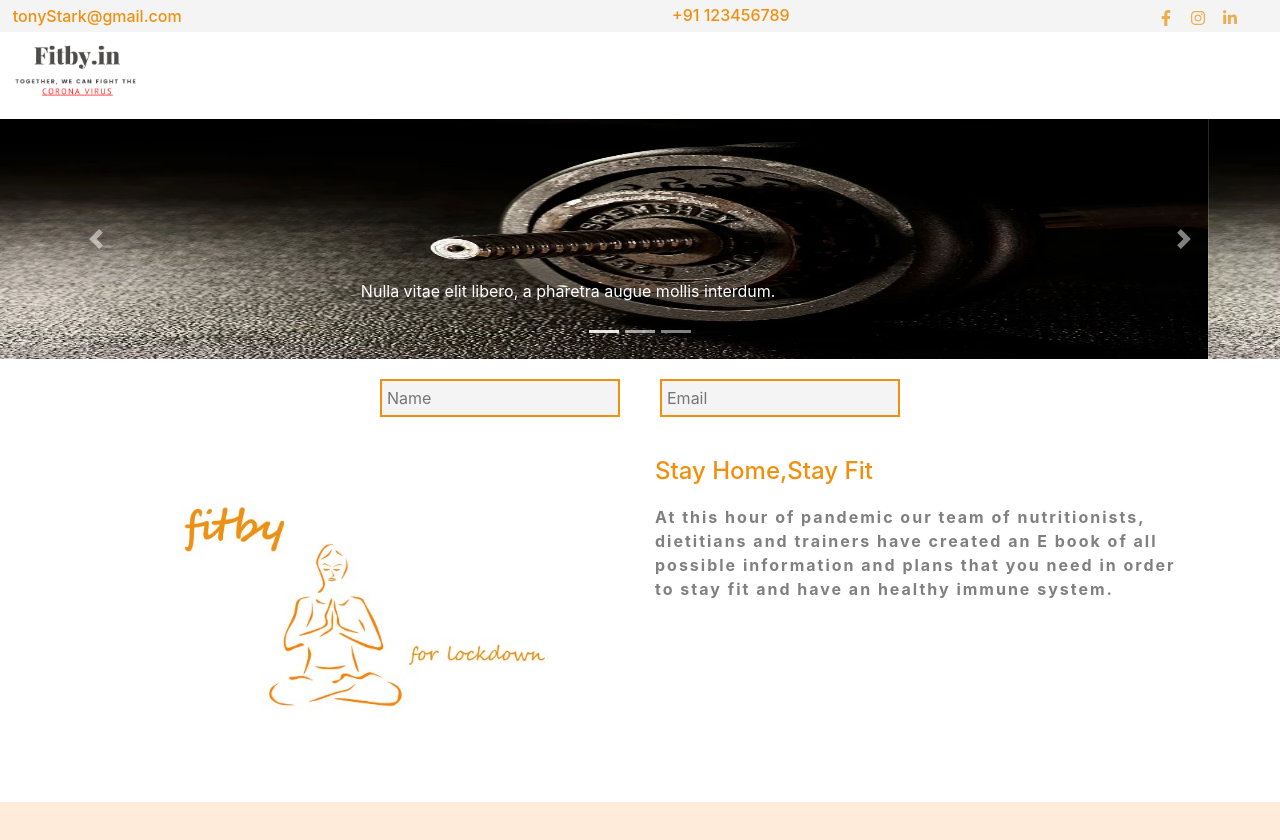
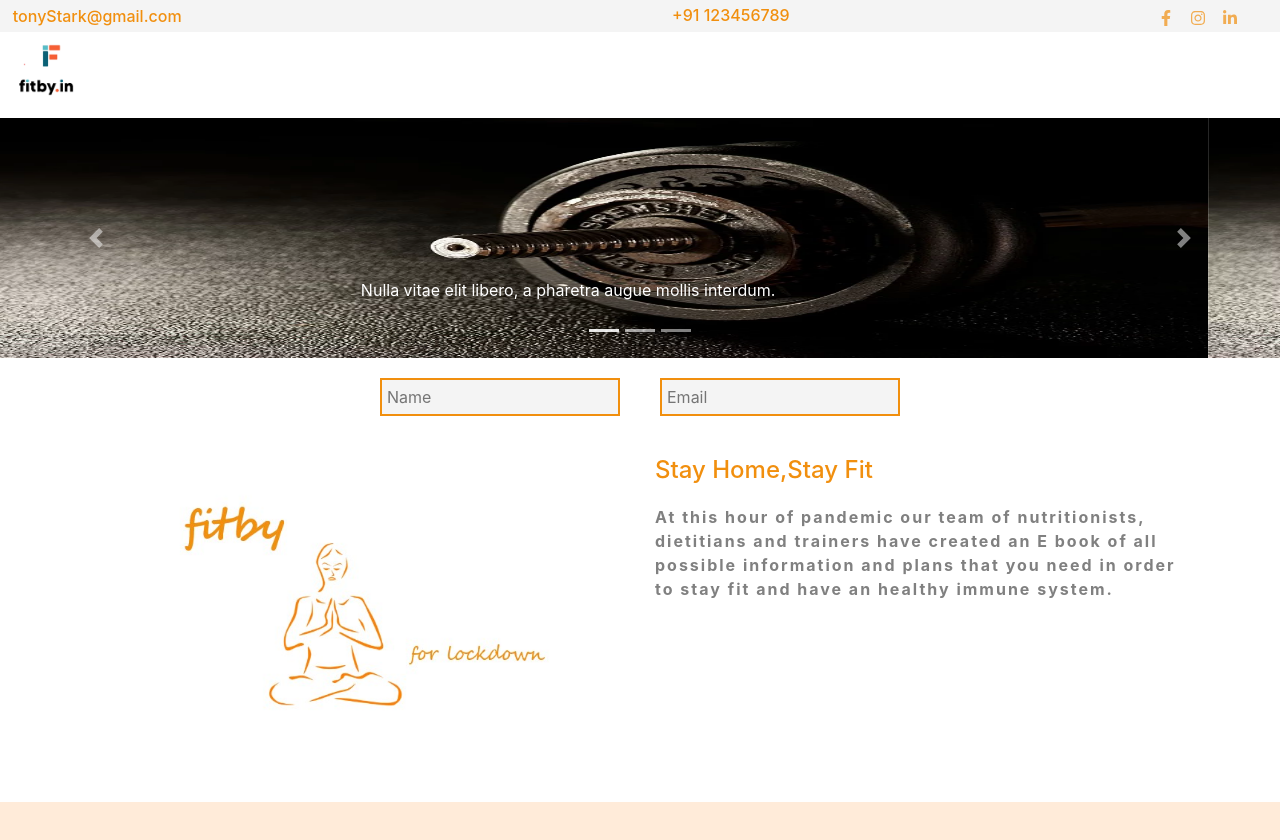
Before and after one commit to SaiAshish9/fitby, a React (Create React App) app: page / in a window 1280 px wide. Shown: the top 840 px of the page. Built offline with nearby package versions, Linux system fonts and the light colour scheme.

Commit message:
updated logo

```diff
--- a/src/components/Navbar/Navbar.js
+++ b/src/components/Navbar/Navbar.js
@@ -2,7 +2,7 @@ import React from 'react'
 
 import TopBar from '../TopBar/TopBar'
 
-import Logo from './logo.png'
+import Logo from './logo1.png'
 
 
 const Navbar = () => {
@@ -14,7 +14,7 @@ const Navbar = () => {
 
 <div style={{width:'100%',height:'height:7vh'}}>
 
-<img src={Logo}  style={{margin:10,width:'10%'}} />
+<img src={Logo}  style={{margin:10,width:'5rem'}} />
 
 </div>
 
--- a/src/components/Navbar/Navbar1.js
+++ b/src/components/Navbar/Navbar1.js
@@ -1,6 +1,6 @@
 import React from 'react'
 
-import Logo from './logo.png'
+import Logo from './logo1.png'
 
 import Icons from '../../constants/social-icons'
 
```
Also changed, not shown: src/components/Navbar/logo1.png (added).
